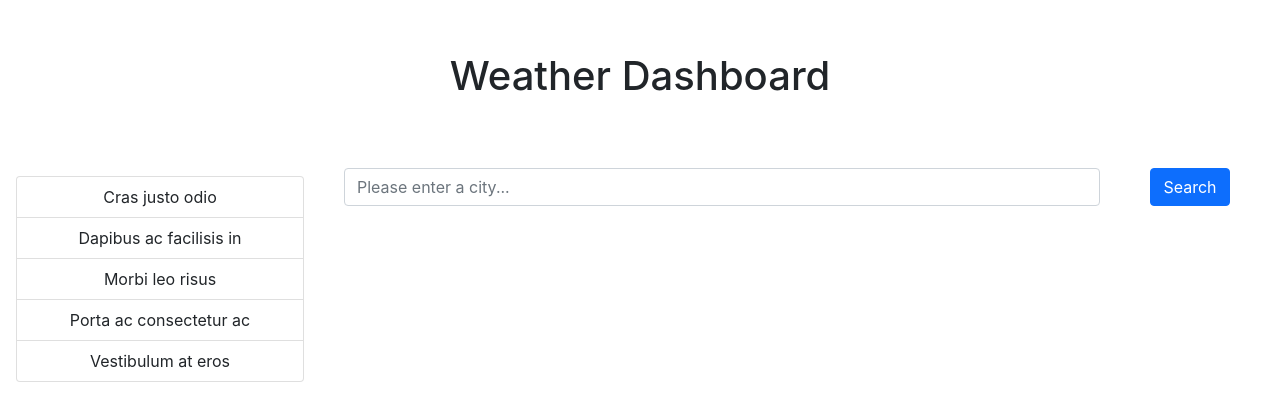
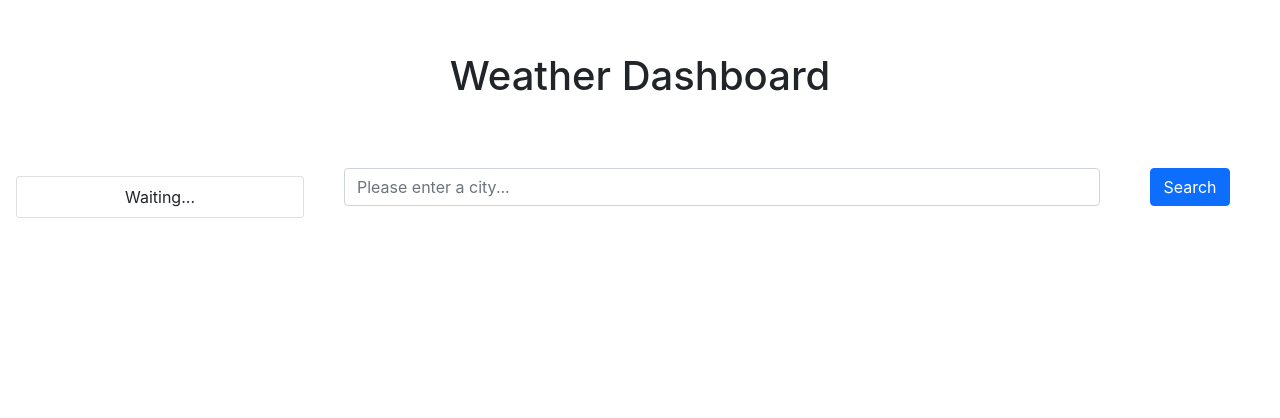
Before and after one commit to Leon3005/react-weather-dashboard, a React (Create React App) app: page / in a window 1280 px wide. Shown: the top 418 px of the page. Built offline with nearby package versions, Linux system fonts and the light colour scheme.

Commit message:
Started to work on localstorage.

```diff
--- a/src/App.js
+++ b/src/App.js
@@ -8,6 +8,8 @@ import Header from "./components/Header";
 import fetchData from "./utils/fetchData";
 
 import "./App.css";
+
+let recentCities = [];
 
 class App extends Component {
   constructor(props) {
@@ -49,6 +51,10 @@ class App extends Component {
     event.preventDefault();
 
     await this.getWeatherData();
+
+    recentCities.push(this.state.cityName);
+
+    localStorage.setItem("recentCities", JSON.stringify(recentCities));
   };
 
   onChange = (event) => {
@@ -57,7 +63,7 @@ class App extends Component {
     });
   };
 
-  renderCurrentCard() {
+  renderWeatherCard() {
     const { data, error } = this.state;
 
     if (data && !error) {
@@ -67,19 +73,29 @@ class App extends Component {
     }
   }
 
+  renderRecentCities() {
+    const recentCities = JSON.parse(localStorage.getItem("recentCities"));
+
+    if (recentCities) {
+      return <RecentCities recentCities={recentCities} />;
+    } else {
+      return <RecentCities recentCities={["Waiting..."]} />;
+    }
+  }
+
   render() {
     return (
       <div className="App">
         <Header title="Weather Dashboard" />
         <div className="row main g-0 ">
-          <RecentCities />
+          {this.renderRecentCities()}
           <div className="col-sm-12 col-md-9 pt-2 px-4">
             <SearchBar
               placeholder="Please enter a city..."
               onSubmit={this.onSubmit}
               onChange={this.onChange}
             />
-            {this.renderCurrentCard()}
+            {this.renderWeatherCard()}
           </div>
         </div>
       </div>
--- a/src/components/RecentCities/index.js
+++ b/src/components/RecentCities/index.js
@@ -1,14 +1,14 @@
-const RecentCities = () => {
+const RecentCities = (props) => {
+  const renderLi = () => {
+    return props.recentCities.map((city) => {
+      return <li className="list-group-item">{city}</li>;
+    });
+  };
+
   return (
     <div className="col-sm-12 col-md-3">
       <div>
-        <ul className="list-group p-3 text-center">
-          <li className="list-group-item">Cras justo odio</li>
-          <li className="list-group-item">Dapibus ac facilisis in</li>
-          <li className="list-group-item">Morbi leo risus</li>
-          <li className="list-group-item">Porta ac consectetur ac</li>
-          <li className="list-group-item">Vestibulum at eros</li>
-        </ul>
+        <ul className="list-group p-3 text-center">{renderLi()}</ul>
       </div>
     </div>
   );
```
